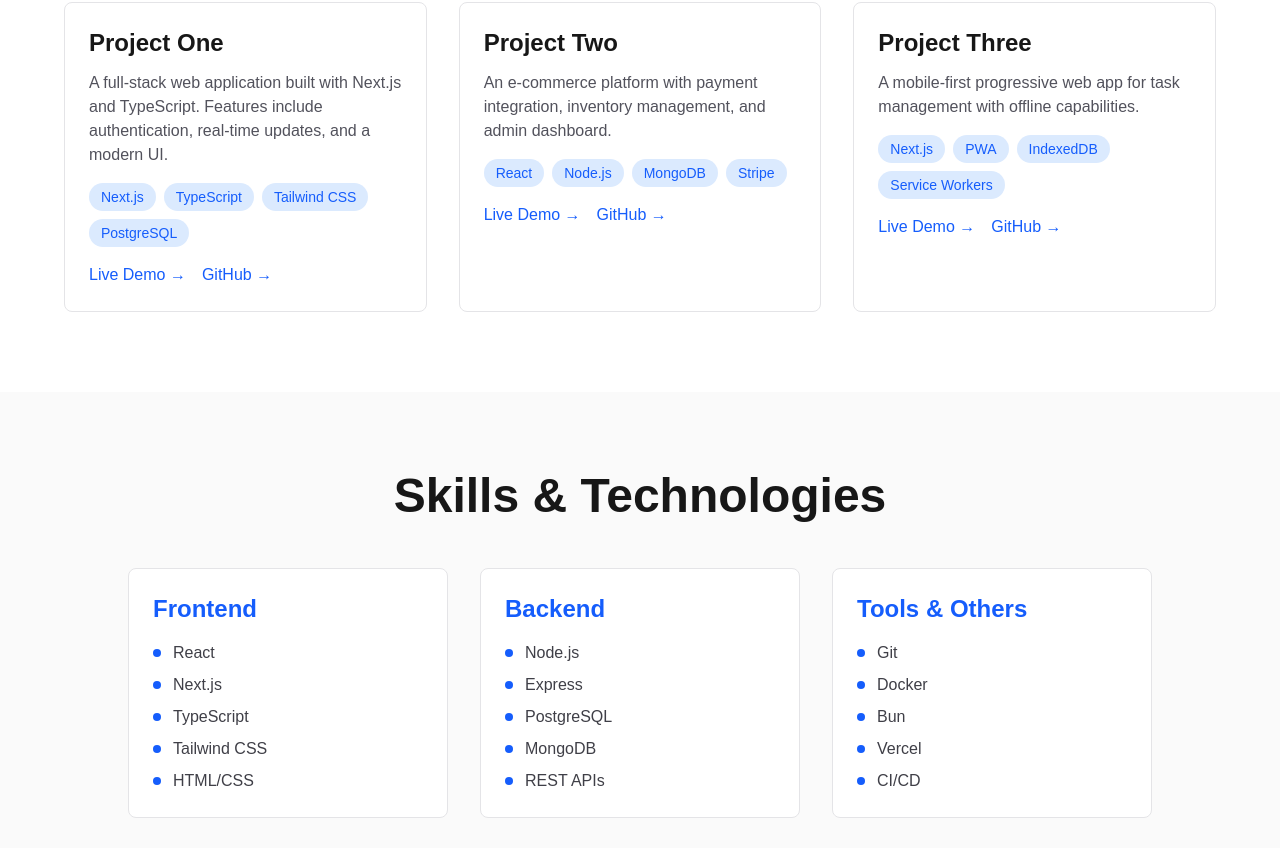
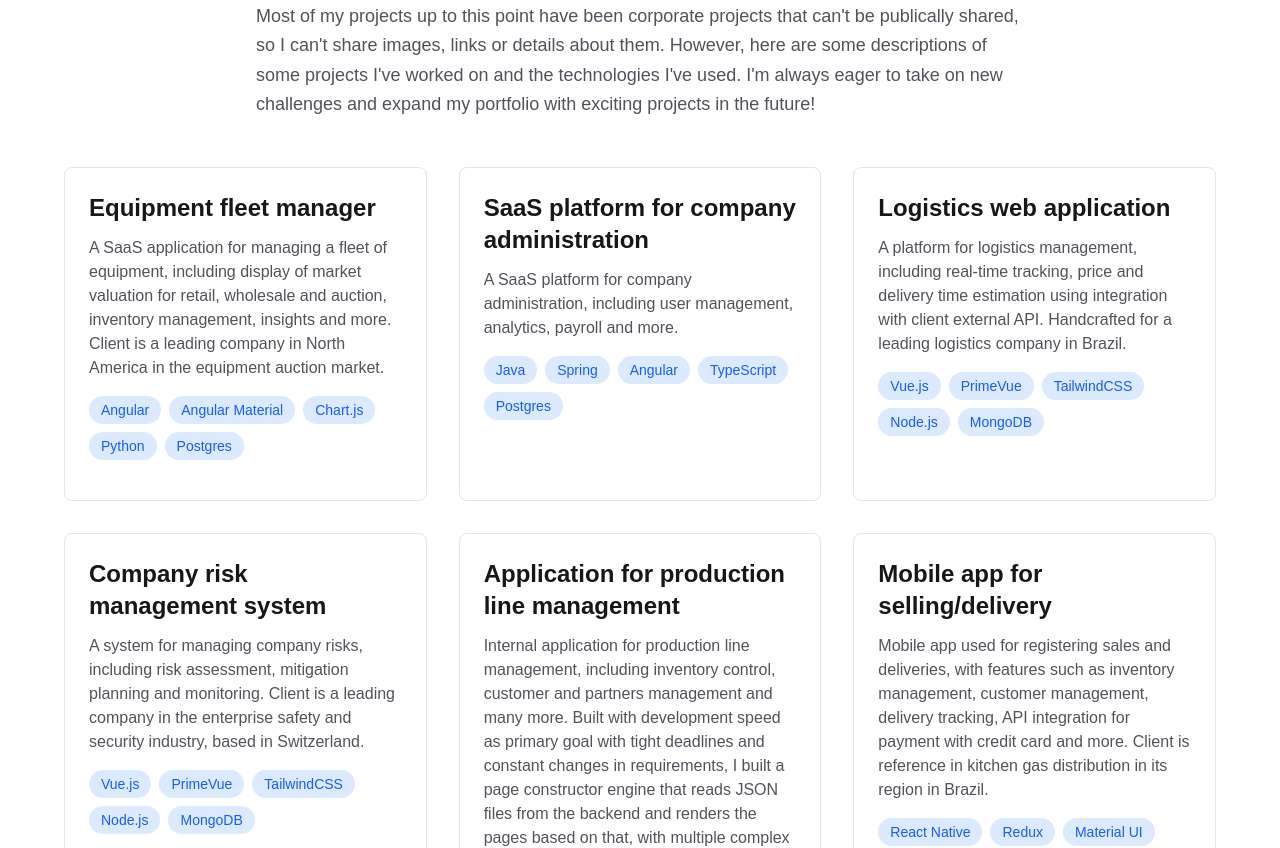
Before and after one commit to marcoshevaristo/presentation, a Next.js app: page / in a window 1280 px wide. Shown: the part 1512-2360 px from the top of the page. Built offline with nearby package versions, Linux system fonts and the light colour scheme.

Commit message:
Added real projects descriptions

```diff
--- a/components/Projects.tsx
+++ b/components/Projects.tsx
@@ -1,24 +1,33 @@
 const projects = [
     {
-        title: "Project One",
-        description: "A full-stack web application built with Next.js and TypeScript. Features include authentication, real-time updates, and a modern UI.",
-        technologies: ["Next.js", "TypeScript", "Tailwind CSS", "PostgreSQL"],
-        liveUrl: "#",
-        githubUrl: "#",
+        title: "Equipment fleet manager",
+        description: "A SaaS application for managing a fleet of equipment, including display of market valuation for retail, wholesale and auction, inventory management, insights and more. Client is a leading company in North America in the equipment auction market.",
+        technologies: ["Angular", "Angular Material", "Chart.js", "Python", "Postgres"],
     },
     {
-        title: "Project Two",
-        description: "An e-commerce platform with payment integration, inventory management, and admin dashboard.",
-        technologies: ["React", "Node.js", "MongoDB", "Stripe"],
-        liveUrl: "#",
-        githubUrl: "#",
+        title: "SaaS platform for company administration",
+        description: "A SaaS platform for company administration, including user management, analytics, payroll and more.",
+        technologies: ["Java", "Spring", "Angular", "TypeScript", "Postgres"],
     },
     {
-        title: "Project Three",
-        description: "A mobile-first progressive web app for task management with offline capabilities.",
-        technologies: ["Next.js", "PWA", "IndexedDB", "Service Workers"],
-        liveUrl: "#",
-        githubUrl: "#",
+        title: "Logistics web application",
+        description: "A platform for logistics management, including real-time tracking, price and delivery time estimation using integration with client external API. Handcrafted for a leading logistics company in Brazil.",
+        technologies: ["Vue.js", "PrimeVue", "TailwindCSS", "Node.js", "MongoDB"],
+    },
+    {
+        title: "Company risk management system",
+        description: "A system for managing company risks, including risk assessment, mitigation planning and monitoring. Client is a leading company in the enterprise safety and security industry, based in Switzerland.",
+        technologies: ["Vue.js", "PrimeVue", "TailwindCSS", "Node.js", "MongoDB"],
+    },
+    {
+        title: "Application for production line management",
+        description: "Internal application for production line management, including inventory control, customer and partners management and many more. Built with development speed as primary goal with tight deadlines and constant changes in requirements, I built a page constructor engine that reads JSON files from the backend and renders the pages based on that, with multiple complex condition logic and reusable components. Client is a global giant in the food industry.",
+        technologies: ["Angular", "PrimeNG", "C# .NET", "SQL Server"],
+    },
+    {
+        title: "Mobile app for selling/delivery",
+        description: "Mobile app used for registering sales and deliveries, with features such as inventory management, customer management, delivery tracking, API integration for payment with credit card and more. Client is reference in kitchen gas distribution in its region in Brazil.",
+        technologies: ["React Native", "Redux", "Material UI"],
     },
 ];
 
@@ -29,6 +38,9 @@
                 <h2 className="text-4xl md:text-5xl font-bold text-center mb-12">
                     My Projects
                 </h2>
+                <p className="max-w-3xl mx-auto text-zinc-600 dark:text-zinc-400 text-lg leading-relaxed mb-12">
+                    Most of my projects up to this point have been corporate projects that can't be publically shared, so I can't share images, links or details about them. However, here are some descriptions of some projects I've worked on and the technologies I've used. I'm always eager to take on new challenges and expand my portfolio with exciting projects in the future!
+                </p>
                 <div className="grid md:grid-cols-2 lg:grid-cols-3 gap-8 max-w-6xl mx-auto">
                     {projects.map((project, index) => (
                         <div
@@ -49,24 +61,6 @@
                                     </span>
                                 ))}
                             </div>
-                            <div className="flex gap-4">
-                                <a
-                                    href={project.liveUrl}
-                                    className="text-blue-600 dark:text-blue-400 hover:underline"
-                                    target="_blank"
-                                    rel="noopener noreferrer"
-                                >
-                                    Live Demo →
-                                </a>
-                                <a
-                                    href={project.githubUrl}
-                                    className="text-blue-600 dark:text-blue-400 hover:underline"
-                                    target="_blank"
-                                    rel="noopener noreferrer"
-                                >
-                                    GitHub →
-                                </a>
-                            </div>
                         </div>
                     ))}
                 </div>
```
